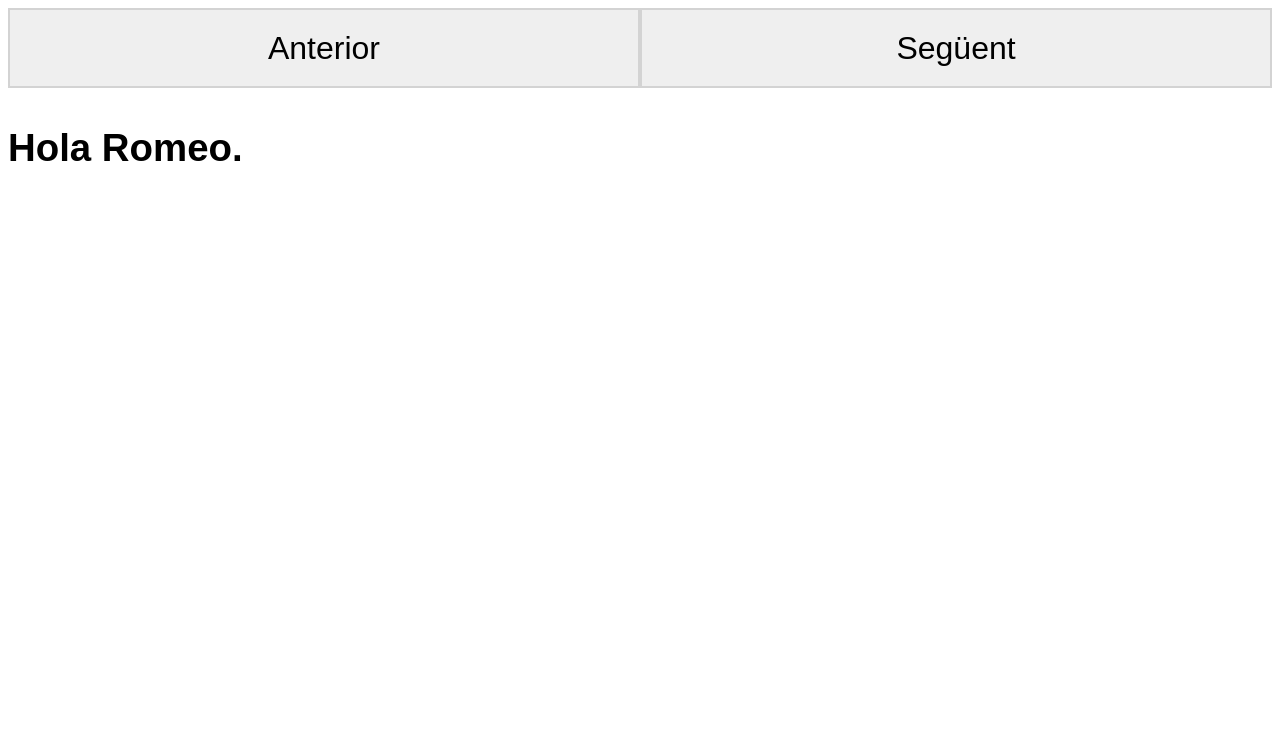
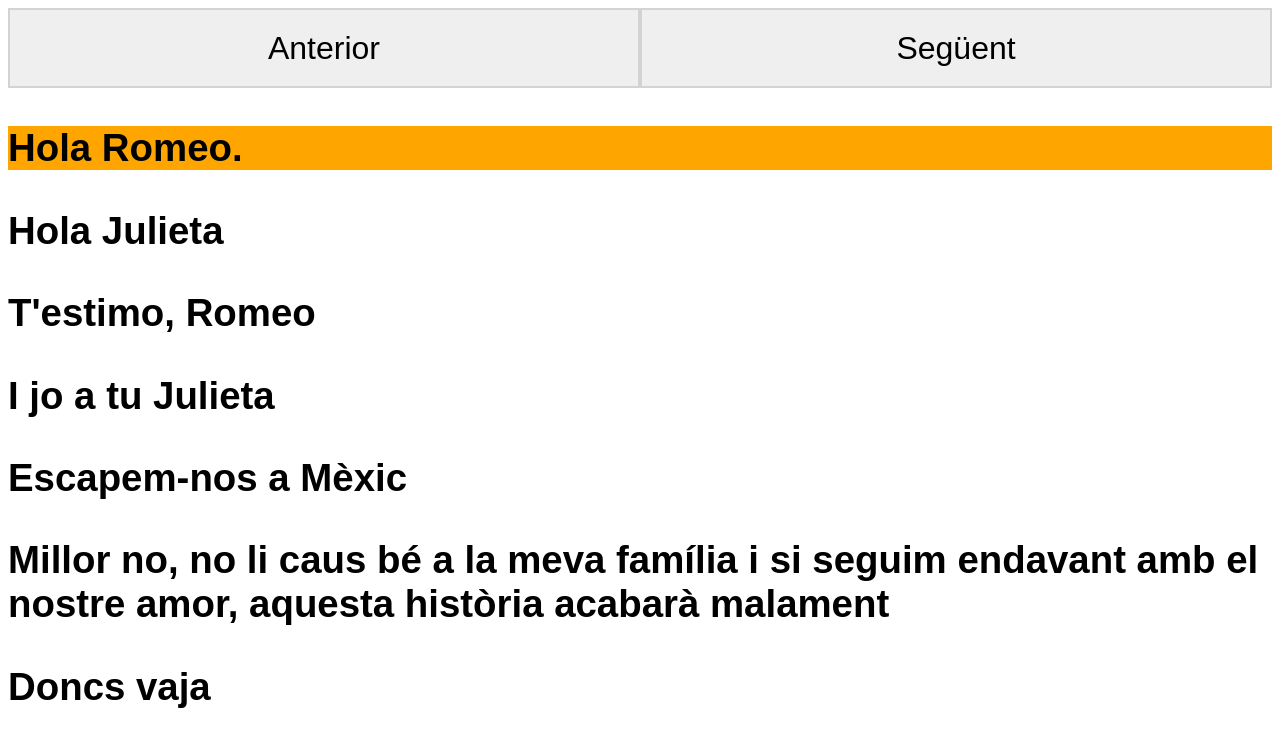
Before and after one commit to nuriaheep/theater-texts, a React app: page / in a window 1280 px wide. Shown: the top 746 px of the page. Built offline with nearby package versions, Linux system fonts and the light colour scheme.

Commit message:
Ex 4: Conditional styling for current text lines

```diff
--- a/src/App.js
+++ b/src/App.js
@@ -10,7 +10,6 @@ class App extends React.Component {
         this.state = {
             currentDisplayIndex: 0
         }
-
     }
 
     substractOnClick = () => {
@@ -30,9 +29,7 @@ class App extends React.Component {
 
     render() {
         const listTexts = texts.map((text, i) => {
-            if (i === this.state.currentDisplayIndex) {
-                return <Linia key={i} text={text} />
-            }
+            return <Linia key={i} text={text} marked={i === this.state.currentDisplayIndex ? true : false} />
         })
 
         return (
--- a/src/components/Linia.js
+++ b/src/components/Linia.js
@@ -5,11 +5,15 @@ export default (props) => {
     const TextLine = styled('h3')`
         font-family: sans-serif;
         font-size: clamp(1.5rem, 3vw, 48px);
+
+        &.marked {
+            background-color: orange;
+        }
     `
 
     return (
         <div className="text-line">
-            <TextLine>{props.text}</TextLine>
+            <TextLine className={props.marked ? 'marked' : ''}>{props.text}</TextLine>
         </div>
     )
 }
```
